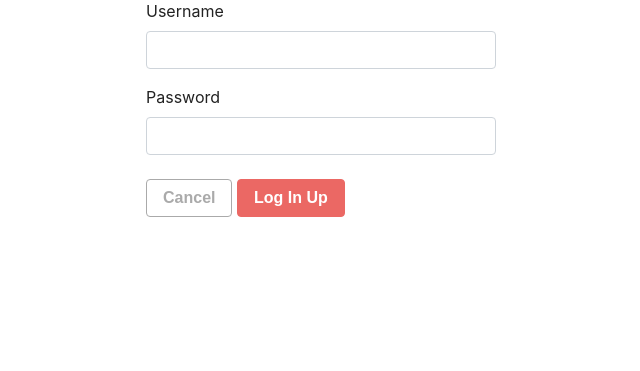
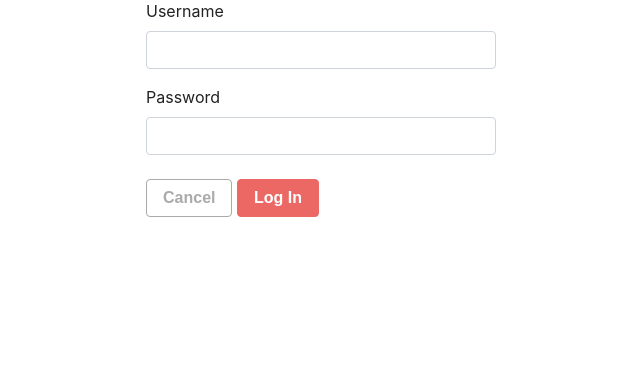
Before and after one commit to nathanrydel/flask-cafe, a Flask app: page /login in a window 1280 px wide. Shown: the part 152-523 px from the top of the page, without its empty margins (319-959 px from the left). Run offline with Flask 3, Linux system fonts and the light colour scheme; some web fonts are replaced.

Commit message:
Fixed typo

```diff
--- a/templates/auth/login-form.html
+++ b/templates/auth/login-form.html
@@ -14,7 +14,7 @@
       {% include "_form.html" %}
       <div class="mt-4">
         <a href="/" class="btn btn-outline-secondary">Cancel</a>
-        <button class="btn btn-primary">Log In Up</button>
+        <button class="btn btn-primary">Log In</button>
       </div>
     </form>
 
```
